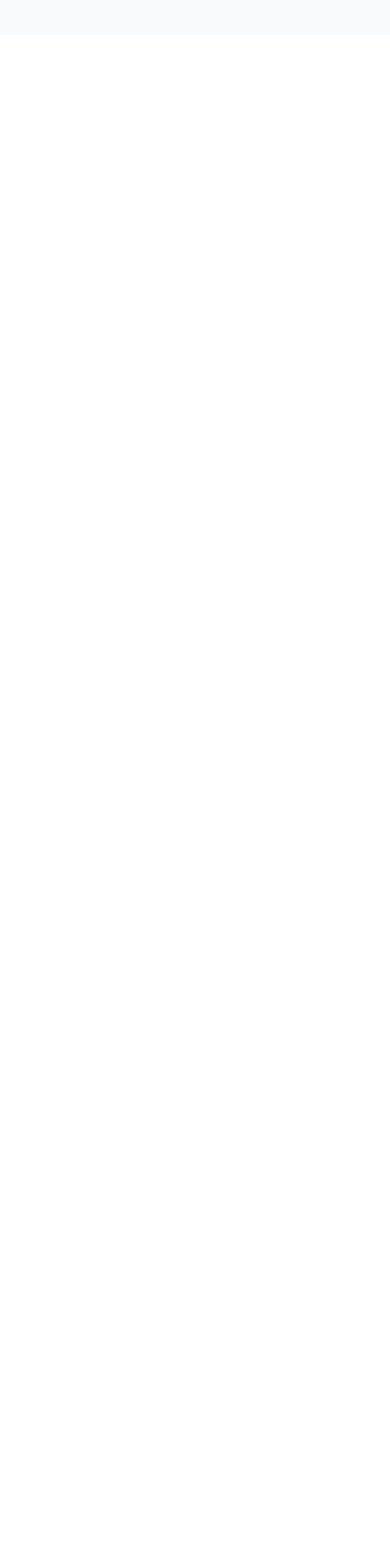
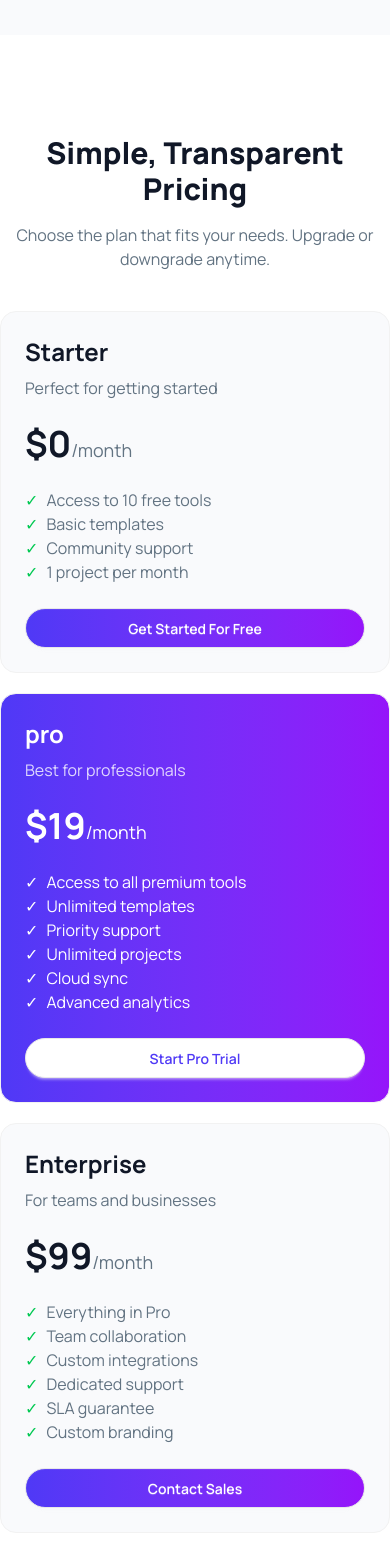
Before and after one commit to minhaj-hossain/DigiTools_Platform, a React (Vite) app: page / in a window 390 px wide. Shown: the part 9980-11548 px from the top of the page. Before the commit the page ends 10215 px from the top, so only its background shows below. Built offline with nearby package versions, Linux system fonts and the light colour scheme.

Commit message:
added responsive pricing section

```diff
--- a/src/components/sarted/Pricing.jsx
+++ b/src/components/sarted/Pricing.jsx
@@ -1,9 +1,91 @@
 import React from 'react';
+import Button from '../ui/Button';
 
 const Pricing = () => {
     return (
         <section className='py-25'>
             <div className='container mx-auto'>
+                <header className='space-y-4 text-center mb-10'>
+                    <h3 className='font-extrabold text-3xl lg:text-5xl text-[#101727]'>Simple, Transparent Pricing</h3>
+                    <p className='text-[#627382]'>Choose the plan that fits your needs. Upgrade or downgrade anytime.</p>
+                </header>
+
+                <section className='grid grid-cols-1 md:grid-cols-2 lg:grid-cols-3 gap-5'>
+
+                    {/* basic */}
+                    <div className='bg-[#f9fafc] space-y-6 p-6 rounded-2xl border border-[#f2f2f2] flex flex-col justify-between' >
+                        <div className='space-y-6'>
+                            <div className='space-y-2'>
+                                <h4 className='font-bold text-2xl text-[#101727]'>Starter</h4>
+                                <p className='text-[#627382]'>Perfect for getting started</p>
+                            </div>
+
+                            <div>
+                                <p className='text-4xl font-bold text-[#101727]'>$0<span className='text-lg font-normal text-[#627382]'>/month</span> </p>
+                            </div>
+
+                            <ul>
+                                <li className='flex items-center gap-2 text-[#627382]'><span className='text-green-500'>✓</span> Access to 10 free tools</li>
+                                <li className='flex items-center gap-2 text-[#627382]'><span className='text-green-500'>✓</span> Basic templates</li>
+                                <li className='flex items-center gap-2 text-[#627382]'><span className='text-green-500'>✓</span> Community support</li>
+                                <li className='flex items-center gap-2 text-[#627382]'><span className='text-green-500'>✓</span> 1 project per month</li>
+                            </ul>
+                        </div>
+                        <Button width='w-full' Text="Get Started For Free" />
+
+                    </div>
+
+                    {/* pro  */}
+                    <div className='bg-[#f9fafc] space-y-6 p-6 rounded-2xl border border-[#f2f2f2]  bg-linear-to-r from-[#4f39f6] to-[#9514fa] text-white flex flex-col justify-between' >
+                        <div className='space-y-6'>
+                            <div className='space-y-2'>
+                                <h4 className='font-bold text-2xl '>pro</h4>
+                                <p className='opacity-80'>Best for professionals</p>
+                            </div>
+
+                            <div>
+                                <p className='text-4xl font-bold'>$19<span className='text-lg font-normal '>/month</span> </p>
+                            </div>
+
+                            <ul>
+                                <li className='flex items-center gap-2 '><span>✓</span> Access to all premium tools</li>
+                                <li className='flex items-center gap-2'><span>✓</span>Unlimited templates</li>
+                                <li className='flex items-center gap-2 '><span>✓</span>Priority support</li>
+                                <li className='flex items-center gap-2 '><span >✓</span>Unlimited projects</li>
+                                <li className='flex items-center gap-2 '><span>✓</span>Cloud sync</li>
+                                <li className='flex items-center gap-2'><span>✓</span>Advanced analytics</li>
+                            </ul>
+                        </div>
+                        <button
+                            className={`btn w-full  rounded-full  bg-white text-[#4f39f6] font-semibold hover:from-[#4f39f6c7]  hover:to-[#9614fac4] hover:translate-0.5 transition-all duration-300`}>Start Pro Trial</button>
+
+                    </div>
+
+                    {/* Enterprise */}
+                    <div className='bg-[#f9fafc] space-y-6 p-6 rounded-2xl border border-[#f2f2f2] flex flex-col justify-between' >
+                        <div className='space-y-6'>
+                            <div className='space-y-2'>
+                                <h4 className='font-bold text-2xl text-[#101727]'>Enterprise</h4>
+                                <p className='text-[#627382]'>For teams and businesses</p>
+                            </div>
+
+                            <div>
+                                <p className='text-4xl font-bold text-[#101727]'>$99<span className='text-lg font-normal text-[#627382]'>/month</span> </p>
+                            </div>
+
+                            <ul>
+                                <li className='flex items-center gap-2 text-[#627382]'><span className='text-green-500'>✓</span> Everything in Pro</li>
+                                <li className='flex items-center gap-2 text-[#627382]'><span className='text-green-500'>✓</span> Team collaboration</li>
+                                <li className='flex items-center gap-2 text-[#627382]'><span className='text-green-500'>✓</span> Custom integrations</li>
+                                <li className='flex items-center gap-2 text-[#627382]'><span className='text-green-500'>✓</span> Dedicated support</li>
+                                <li className='flex items-center gap-2 text-[#627382]'><span className='text-green-500'>✓</span> SLA guarantee</li>
+                                <li className='flex items-center gap-2 text-[#627382]'><span className='text-green-500'>✓</span> Custom branding</li>
+                            </ul>
+                        </div>
+                        <Button width='w-full' Text="Contact Sales" />
+
+                    </div>
+                </section>
             </div>
         </section>
     );
```
